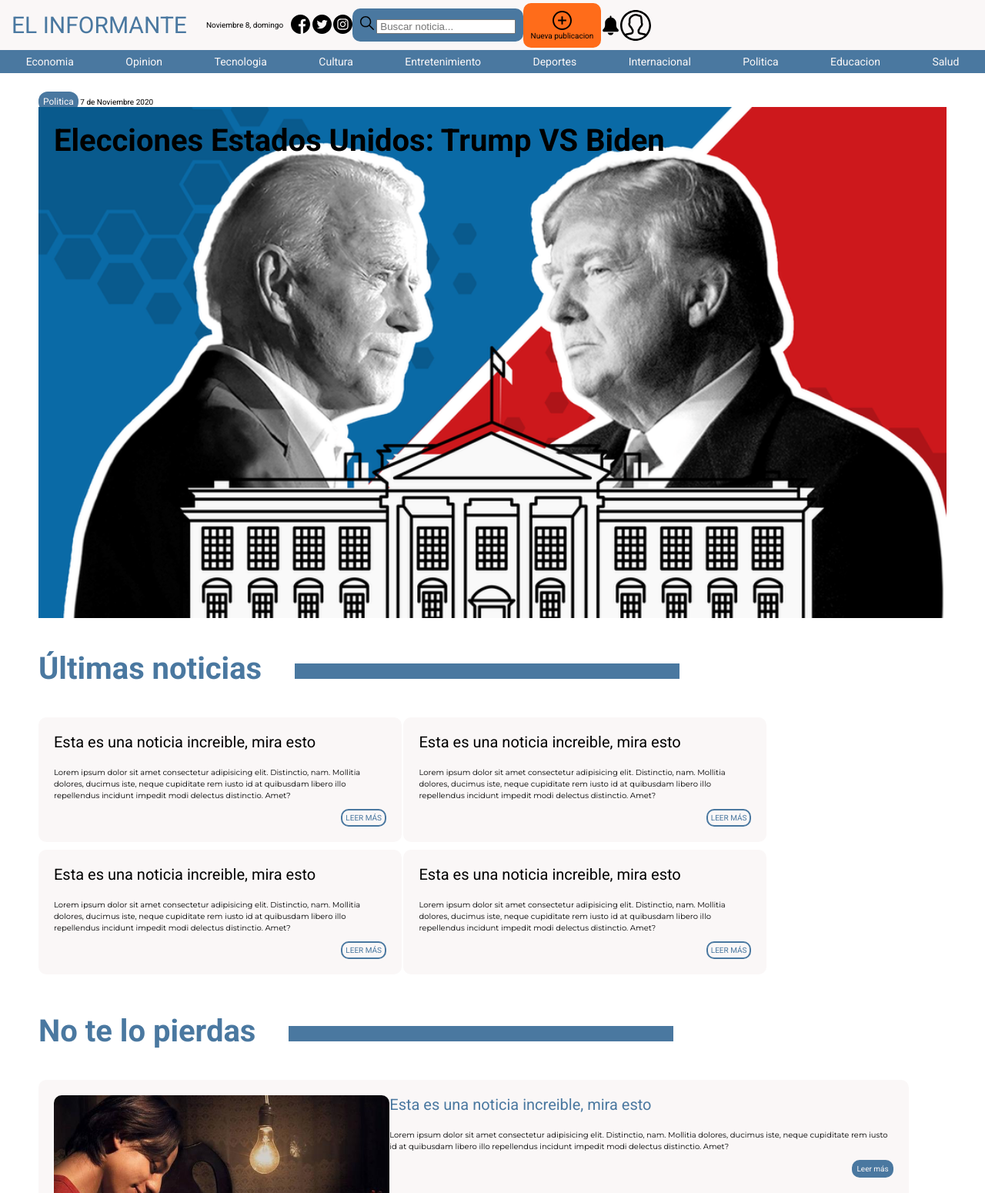
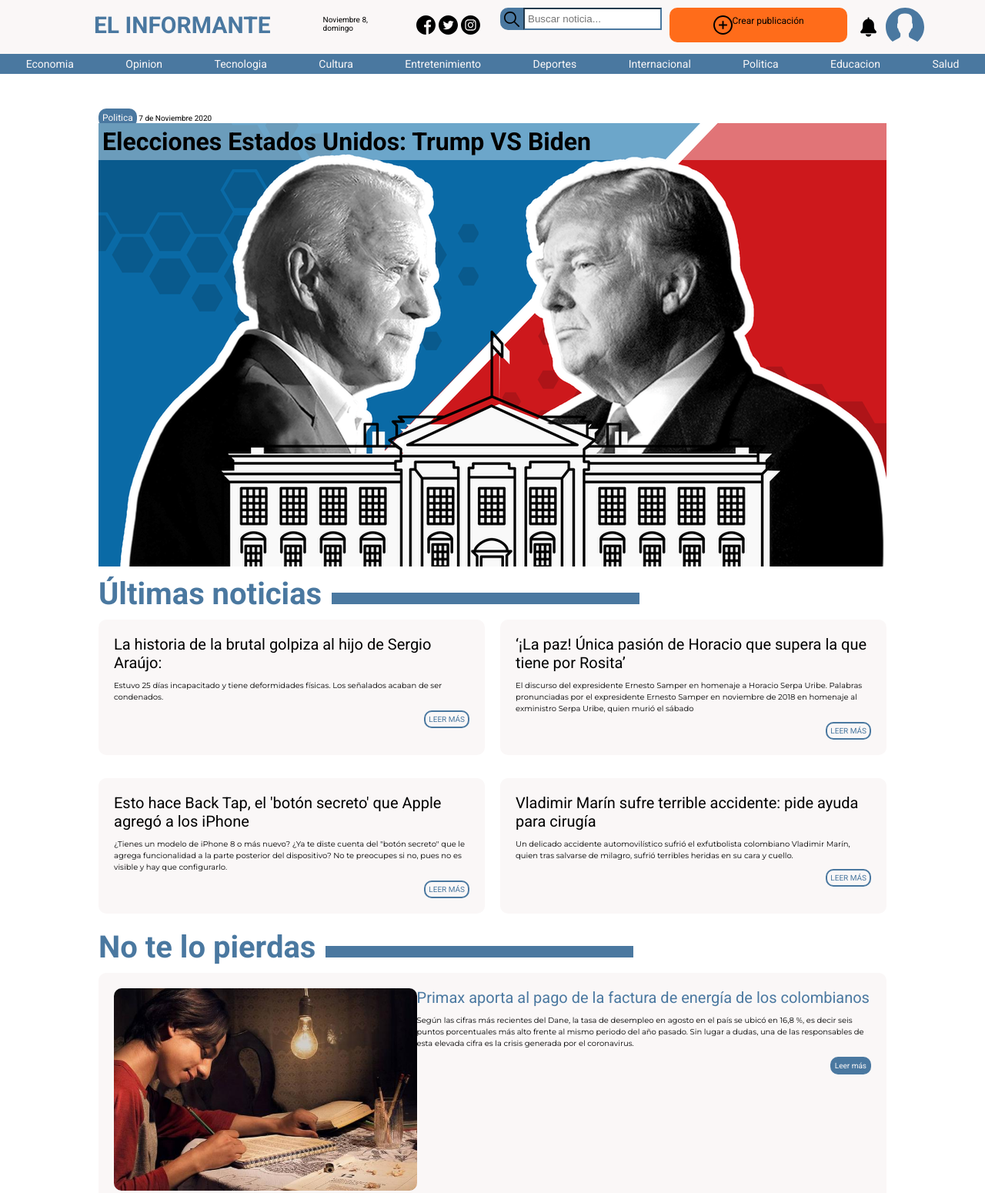
Before and after one commit to AndresFDaza/ElInformante, a plain HTML site: page index.html in a window 1280 px wide. Shown: the top 1550 px of the page at 77% size. Drawn offline with nearby package versions, Linux system fonts and the light colour scheme.

Commit message:
entrega primera iteracion

```diff
--- a/css/style.css
+++ b/css/style.css
@@ -19,70 +19,106 @@
   font-family: var(--title-font);
 }
 
-.wrapper {
-  padding: 3em 5rem;
+a {
+  text-decoration: none;
+}
+
+.wrapper-internal {
+  padding: 5em 10%;
 }
 
 /*  Header  */
 
-a {
-  text-decoration: none;
+.header__top {
+  background-color: var(--color-white);
 }
 
-.header__top {
-  display: flex;
-  background-color: var(--color-white);
-  flex-wrap: wrap;
-  align-items: center;
+.wrapper-header-top {
+  display: grid;
+  padding: 1em 5%;
+  grid-template-columns: 1.5fr .5fr .5fr 1fr 1fr .5fr
+ }
+
+.flex-center{
+display: flex;
+justify-content: center;
+align-self: start;
 }
 
 .header__top-logo-elinformante {
-  font-size: 3em;
+  font-size: 3rem;
   color: var(--color-blue);
-  padding: 0.5em;
+  padding: 0.5rem;
+  font-weight: bold;
 }
 
 .header__top-date {
+  padding: 1rem;
+}
+
+.header__top-redes {
+  /* background-color: yellow;s */
   padding: 1em;
 }
 
 .header__redes-icon {
   width: 25px;
+  margin: 0 0.2em;
 }
 
-.header__top-search {
-  background-color: var(--color-blue);
-  padding: 1em;
-  border-radius: 1em;
+
+.header__search-icon {
+  width: 2em;
 }
 
-.header__search-icon {
-  width: 18px;
+.header__search-icon-container{
+  display: inline-block;
+  background-color: var(--color-blue);
+  padding: .5em;
+  height: 2.9em;
+  border-top-left-radius: 1em ;
+  border-bottom-left-radius: 1em;
+}
+
+.header__search-input{
+  height: 2.2em;
+  width: 78%;
+  border-color: var(--color-blue);
 }
 
 .header__top-new-article {
-  padding: 1em;
+  padding: 1rem;
   text-align: center;
   background-color: var(--color-orange);
-  border-radius: 1em;
+  border-radius: 1rem;
   cursor: pointer;
 }
 
 .header__create-icon {
   width: 25px;
+  display: inline-block;
+}
+
+.header__create-text{
+  display: inline-block;
+  font-size: 1.2em;
 }
 
 .header__top-user {
-  width: 40px;
   display: flex;
+  /* background-color: red; */
+  /* padding: 1em; */
 }
 
 .header__notification-icon {
   width: 25px;
+  margin: 0 1em 0 0;
+  cursor: pointer;
 }
 
 .header__user-icon {
-  width: 40px;
+  width: 5em;
+  cursor: pointer;
 }
 
 .header__bottom {
@@ -103,78 +139,89 @@
 
 .header__list-link {
   display: block;
-  padding: 0.5em 1em;
+  padding: 0.5rem 1rem;
   color: var(--color-white);
   text-align: center;
-  font-size: 1.4em;
+  font-size: 1.4rem;
 }
 
 /*   Main   */
 
 .main__category {
   color: var(--color-white);
-  font-size: 1.2em;
+  font-size: 1.2rem;
   background-color: var(--color-blue);
-  border-radius: 1em;
-  padding: 0.5em;
+  border-radius: 1rem;
+  padding: 0.5rem;
 }
 
 .main__title {
-  font-size: 4em;
-  padding: 0.5em;
+  font-size: 4vmin;
+  padding: 0.5rem;
+  width: 81vw;
   position: absolute;
   font-weight: bold;
+  background-color: rgba(255, 255, 255, 0.4);
 }
 
 .main__image {
-  width: 100%;
+  width: 80vw;
+  /* margin: 0 10%; */
 }
 /* Latest news */
 
 .section__title {
   display: block;
-  font-size: 4em;
+  font-size: 4rem;
   color: var(--color-blue);
   display: inline-block;
-  margin: 1em 0;
-  padding-right: 1em;
+  margin: 1rem 0;
+  padding-right: 1rem;
 }
 
 .section__division {
   display: inline-block;
-  height: 2em;
-  width: 500px;
+  height: 1.5rem;
   background-color: var(--color-blue);
-  padding: 0.6em;
+  padding: 0.6rem;
+  min-width: 400px;
+  max-width: 1000px;
+}
+
+.section__latest-news-container{
+  display: grid;
+  grid-template-columns: 1fr 1fr;
+  grid-template-rows: 1fr 1fr;
+  grid-gap: 2em;
 }
 
 .article__latest-news {
   display: inline-block;
-  padding: 2em;
+  padding: 2rem;
   background-color: var(--color-white);
-  margin-bottom: 1em;
-  border-radius: 1em;
-  max-width: 40%;
+  margin-bottom: 1rem;
+  border-radius: 1rem;
+  min-width: 250px;
 }
 
 .article__title--dark {
   color: var(--color-black);
-  font-size: 2em;
+  font-size: 2rem;
   font-weight: 300;
-  margin-bottom: 1em;
+  margin-bottom: 1rem;
 }
 
 .article__intro-paragraph {
   font-family: var(--text-font);
-  margin-bottom: 1em;
+  margin-bottom: 1rem;
   line-height: 1.5;
 }
 
 .article__button--light {
-  padding: 0.4em 0.4em;
+  padding: 0.4rem 0.4rem;
   color: var(--color-blue);
   border: 2px solid var(--color-blue);
-  border-radius: 1em;
+  border-radius: 1rem;
   float: right;
 }
 
@@ -182,36 +229,36 @@
 
 .article__interesting-news {
   display: inline-block;
-  padding: 2em;
+  padding: 2rem;
   background-color: var(--color-white);
-  margin-bottom: 1em;
-  border-radius: 1em;
+  margin-bottom: 1rem;
+  border-radius: 1rem;
 }
 
 .article__interesting-image--left {
   width: 40%;
   position: relative;
-  border-radius: 1em;
+  border-radius: 1rem;
   float: left;
 }
 
 .article__interesting-image--right {
   width: 40%;
   position: relative;
-  border-radius: 1em;
+  border-radius: 1rem;
   float: right;
 }
 
 .article__title--principal-color {
   color: var(--color-blue);
-  font-size: 2em;
+  font-size: 2rem;
   font-weight: 300;
-  margin-bottom: 1em;
+  margin-bottom: 1rem;
 }
 
 .article__intro-paragraph {
   font-family: var(--text-font);
-  margin-bottom: 1em;
+  margin-bottom: 1rem;
   line-height: 1.5;
 }
 
@@ -228,7 +275,8 @@
 
 .footer__horizontal-container {
   background-color: var(--color-blue);
-  display: flex;
+  display: grid;
+  grid-template-columns: 1fr 1fr 1fr;
   padding: 1em;
 }
 
--- a/index.html
+++ b/index.html
@@ -1,18 +1,14 @@
 <!DOCTYPE html>
 <html lang="en">
+
 <head>
   <meta charset="UTF-8" />
   <meta name="viewport" content="width=device-width, initial-scale=1.0" />
-    <meta
-      name="description"
-      content="El Informante, todas las noticias de la region"
-    />
+  <meta name="description" content="El Informante, todas las noticias de la region" />
   <link rel="shortcut icon" href="assets/icons/favicon.png" />
   <title>EL INFORMANTE</title>
-    <link
-      href="https://fonts.googleapis.com/css2?family=Montserrat:wght@400;600&family=Roboto:wght@400;700&display=swap"
-      rel="stylesheet"
-    />
+  <link href="https://fonts.googleapis.com/css2?family=Montserrat:wght@400;600&family=Roboto:wght@400;700&display=swap"
+    rel="stylesheet" />
   <!-- <link rel="stylesheet" href="css/resset.css" /> -->
   <link rel="stylesheet" href="css/style.css" />
 </head>
@@ -20,62 +16,39 @@
 <body>
   <header>
     <div class="header__top">
-        <div class="header__top-logo-elinformante">EL INFORMANTE</div>
-        <p class="header__top-date">Noviembre 8, domingo</p>
-        <div class="header__top-redes">
+      <div class="wrapper-header-top">
+        <div class="header__top-logo-elinformante flex-center">EL INFORMANTE</div>
+        <div class="header__top-date flex-center">Noviembre 8, domingo</div>
+        <div class="header__top-redes flex-center">
           <a class="header__link-redes" href="">
-            <img
-              class="header__redes-icon"
-              src="assets/icons/facebook.svg"
-              alt="Facebook icon"
-            />
+            <img class="header__redes-icon" src="assets/icons/facebook.svg" alt="Facebook icon" />
           </a>
           <a class="header__link-redes" href="">
-            <img
-              class="header__redes-icon"
-              src="assets/icons/twitter.svg"
-              alt="Twitter icon"
-            />
+            <img class="header__redes-icon" src="assets/icons/twitter.svg" alt="Twitter icon" />
           </a>
           <a class="header__link-redes" href="">
-            <img
-              class="header__redes-icon"
-              src="assets/icons/instagram.svg"
-              alt="Instagram icon"
-            />
+            <img class="header__redes-icon" src="assets/icons/instagram.svg" alt="Instagram icon" />
           </a>
         </div>
-        <div class="header__top-search">
+        <div class="header__top-search flex-center">
+          <div class="header__search-icon-container">
             <img class="header__search-icon" src="assets/icons/lupa.svg" alt="" />
-          <input
-            class="header__search-input"
-            type="text"
-            placeholder=" Buscar noticia..."
-          />
           </div>
-        <div id="CreateArticleButton" class="header__top-new-article">
-          <img
-            class="header__create-icon"
-            src="assets/icons/mas.svg"
-            alt="icono de crear"
-          />
-          <p>Nueva publicacion</p>
+          <input class="header__search-input" type="text" placeholder=" Buscar noticia..." />
         </div>
-        <div class="header__top-user">
-          <img
-            class="header__notification-icon"
-            src="assets/icons/campana.svg"
-            alt=""
-          />
-          <img
-            class="header__user-icon"
-            src="assets/icons/usuario.svg"
-            alt=""
-          />
+        <div id="CreateArticleButton" class="header__top-new-article  flex-center">
+          <img class="header__create-icon" src="assets/icons/mas.svg" alt="icono de crear" />
+          <p class="header__create-text">Crear publicación</p>
+        </div>
+        <div class="header__top-user flex-center">
+          <img class="header__notification-icon" src="assets/icons/campana.svg" alt="" />
+          <img class="header__user-icon" src="assets/icons/user.svg" alt="" />
+        </div>
       </div>
     </div>
 
     <nav class="header__bottom">
+      <div class="wrapper-external-top">
         <ul class="header__list">
           <li class="header__list-item">
             <a class="header__list-link" href="">Economia</a>
@@ -108,72 +81,77 @@
             <a class="header__list-link" href="">Salud</a>
           </li>
         </ul>
+      </div>
     </nav>
   </header>
 
-    <div class="wrapper">
+  <div class="wrapper-internal">
     <main>
       <article>
+        <div class="main__top">
           <span class="main__category">Politica</span>
           <span class="main__date">7 de Noviembre 2020</span>
+        </div>
+
         <h1 class="main__title">Elecciones Estados Unidos: Trump VS Biden</h1>
-          <img
-            class="main__image"
-            src="assets/img/trump_vs_bidem.png"
-            alt="noticia principal"
-          />
+        <img class="main__image" src="assets/img/trump_vs_bidem.png" alt="noticia principal" />
       </article>
     </main>
 
     <section class="section__latest-news">
       <h2 class="section__title">Últimas noticias</h2>
       <div class="section__division"></div>
-        <div>
+      <div class="section__latest-news-container">
         <article class="article__latest-news">
           <h3 class="article__title--dark">
-              Esta es una noticia increible, mira esto
+            La historia de la brutal golpiza
+            al hijo de Sergio Araújo:
           </h3>
           <p class="article__intro-paragraph">
-              Lorem ipsum dolor sit amet consectetur adipisicing elit.
-              Distinctio, nam. Mollitia dolores, ducimus iste, neque cupiditate
-              rem iusto id at quibusdam libero illo repellendus incidunt impedit
-              modi delectus distinctio. Amet?
+            Estuvo 25 días incapacitado y tiene deformidades físicas.
+            Los señalados acaban de ser condenados.
           </p>
           <div class="article__button--light">LEER MÁS</div>
         </article>
         <article class="article__latest-news">
           <h3 class="article__title--dark">
-              Esta es una noticia increible, mira esto
+            ‘¡La paz! Única pasión de Horacio
+            que supera la que tiene por Rosita’
           </h3>
           <p class="article__intro-paragraph">
-              Lorem ipsum dolor sit amet consectetur adipisicing elit.
-              Distinctio, nam. Mollitia dolores, ducimus iste, neque cupiditate
-              rem iusto id at quibusdam libero illo repellendus incidunt impedit
-              modi delectus distinctio. Amet?
+            El discurso del expresidente Ernesto Samper en homenaje a
+            Horacio Serpa Uribe.
+            Palabras pronunciadas por el expresidente Ernesto Samper en
+            noviembre de 2018 en homenaje al exministro Serpa Uribe,
+            quien murió el sábado
+
           </p>
           <div class="article__button--light">LEER MÁS</div>
         </article>
         <article class="article__latest-news">
           <h3 class="article__title--dark">
-              Esta es una noticia increible, mira esto
+            Esto hace Back Tap, el 'botón secreto'
+            que Apple agregó a los iPhone
           </h3>
           <p class="article__intro-paragraph">
-              Lorem ipsum dolor sit amet consectetur adipisicing elit.
-              Distinctio, nam. Mollitia dolores, ducimus iste, neque cupiditate
-              rem iusto id at quibusdam libero illo repellendus incidunt impedit
-              modi delectus distinctio. Amet?
+            ¿Tienes un modelo de iPhone 8 o más nuevo?
+            ¿Ya te diste cuenta del "botón secreto" que le agrega
+            funcionalidad a la parte posterior del dispositivo?
+            No te preocupes si no, pues no es visible y hay
+            que configurarlo.
+
           </p>
           <div class="article__button--light">LEER MÁS</div>
         </article>
         <article class="article__latest-news">
           <h3 class="article__title--dark">
-              Esta es una noticia increible, mira esto
+            Vladimir Marín sufre terrible accidente:
+            pide ayuda para cirugía
           </h3>
           <p class="article__intro-paragraph">
-              Lorem ipsum dolor sit amet consectetur adipisicing elit.
-              Distinctio, nam. Mollitia dolores, ducimus iste, neque cupiditate
-              rem iusto id at quibusdam libero illo repellendus incidunt impedit
-              modi delectus distinctio. Amet?
+            Un delicado accidente automovilístico sufrió el exfutbolista
+            colombiano Vladimir Marín, quien tras salvarse de milagro,
+            sufrió terribles heridas en su cara y cuello.
           </p>
           <div class="article__button--light">LEER MÁS</div>
         </article>
@@ -184,37 +162,28 @@
       <h3 class="section__title">No te lo pierdas</h3>
       <div class="section__division"></div>
       <article class="article__interesting-news">
-          <img
-            class="article__interesting-image--left"
-            src="assets/img/primax colombianos.jpeg"
-            alt=""
-          />
+        <img class="article__interesting-image--left" src="assets/img/primax colombianos.jpeg" alt="" />
         <h3 class="article__title--principal-color">
-            Esta es una noticia increible, mira esto
+          Primax aporta al pago de la factura de energía de los colombianos
         </h3>
         <p class="article__intro-paragraph">
-            Lorem ipsum dolor sit amet consectetur adipisicing elit. Distinctio,
-            nam. Mollitia dolores, ducimus iste, neque cupiditate rem iusto id
-            at quibusdam libero illo repellendus incidunt impedit modi delectus
-            distinctio. Amet?
+          Según las cifras más recientes del Dane, la tasa de desempleo en agosto en el país se ubicó en 16,8 %, es
+          decir seis puntos porcentuales más alto frente al mismo periodo del año pasado. Sin lugar a dudas, una de las
+          responsables de esta elevada cifra es la crisis generada por el coronavirus.
         </p>
         <div class="article__button--principal-color">Leer más</div>
       </article>
 
       <article class="article__interesting-news">
-          <img
-            class="article__interesting-image--right"
-            src="assets/img/camila sosa.jpg"
-            alt=""
-          />
+        <img class="article__interesting-image--right" src="assets/img/camila sosa.jpg" alt="" />
         <h3 class="article__title--principal-color">
-            Esta es una noticia increible, mira esto
+          'Me imagino travestis presidentas': Camila Sosa Villada
         </h3>
         <p class="article__intro-paragraph">
-            Lorem ipsum dolor sit amet consectetur adipisicing elit. Distinctio,
-            nam. Mollitia dolores, ducimus iste, neque cupiditate rem iusto id
-            at quibusdam libero illo repellendus incidunt impedit modi delectus
-            distinctio. Amet?
+          La destreza narrativa, la originalidad en el ambiente y us personajes llevaron a la escritora y actriz trans
+          argentina Camila Sosa Villada a ganar este lunes el premio Sor Juana Inés de la Cruz, de la Feria
+          Internacional del Libro de Guadalajara, por su novela "Las malas" (2019).
+
         </p>
         <div class="article__button--principal-color">Leer más</div>
       </article>
@@ -226,25 +195,13 @@
       <div class="footer__logo-elinformante">EL INFORMANTE</div>
       <div class="footer__redes">
         <a class="footer__link-redes" href="">
-            <img
-              class="footer__redes-icon"
-              src="assets/icons/facebook.svg"
-              alt="Facebook icon"
-            />
+          <img class="footer__redes-icon" src="assets/icons/facebook.svg" alt="Facebook icon" />
         </a>
         <a class="footer__link-redes" href="">
-            <img
-              class="footer__redes-icon"
-              src="assets/icons/twitter.svg"
-              alt="Twitter icon"
-            />
+          <img class="footer__redes-icon" src="assets/icons/twitter.svg" alt="Twitter icon" />
         </a>
         <a class="footer__link-redes" href="">
-            <img
-              class="footer__redes-icon"
-              src="assets/icons/instagram.svg"
-              alt="Instagram icon"
-            />
+          <img class="footer__redes-icon" src="assets/icons/instagram.svg" alt="Instagram icon" />
         </a>
       </div>
       <div class="footer__list-container">
@@ -271,34 +228,17 @@
   <div id="ModalCreate" class="modal">
     <div class="modal__content">
       <h4>Escribir Articulo</h4>
-        <input
-          id="Modal__create-title-input"
-          class="modal__create-title-input"
-          type="text"
-          placeholder=" Titulo del Articulo..."
-        />
-        <input
-          id="Modal__create-intro-input"
-          class="modal__create-intro-input"
-          type="text"
-          placeholder=" Inserte la introduccion del articulo"
-        ></input>
-        <input
-          id="Modal__create-text-input"
-          class="modal__create-text-input"
-          type="text"
-          placeholder=" Inserte el texto del articulo"
-        ></input>
+      <input id="Modal__create-title-input" class="modal__create-title-input" type="text"
+        placeholder=" Titulo del Articulo..." />
+      <input id="Modal__create-intro-input" class="modal__create-intro-input" type="text"
+        placeholder=" Inserte la introduccion del articulo"></input>
+      <input id="Modal__create-text-input" class="modal__create-text-input" type="text"
+        placeholder=" Inserte el texto del articulo"></input>
       <legend>Imagen</legend>
       <input id="UploadImage" class="uploadBtn" type="file" value="upload" />
       <legend>Video</legend>
       <p class="modal__create-link-video">Inserte el link del video:</p>
-        <input
-          class="linkVideo"
-          type="text"
-          id="linkVideoArticle"
-          placeholder=" Link del video..."
-        />
+      <input class="linkVideo" type="text" id="linkVideoArticle" placeholder=" Link del video..." />
 
       <legend>Sección</legend>
       <label for="Section">Seccion de publicacion</label>
@@ -346,4 +286,5 @@
 <script type="text/javascript" src="js/article/article.js"></script>
 <script type="text/javascript" src="js/main.js"></script>
 <script type="text/javascript" src="js/article/articleController.js"></script>
+
 </html>
--- a/js/article/articleController.js
+++ b/js/article/articleController.js
@@ -41,7 +41,7 @@
         category
       )
       .then(() => {
-        console.log("El artiiculo se ha creado exitosamente!!");
+        console.log("El articulo se ha creado exitosamente!!");
         vistaModal.classList.remove("modal--mostrar");
       })
       .catch((err) => {
```
Also changed, not shown: assets/icons/user.svg (added). Lines whose indentation alone changed are shown as unchanged.
